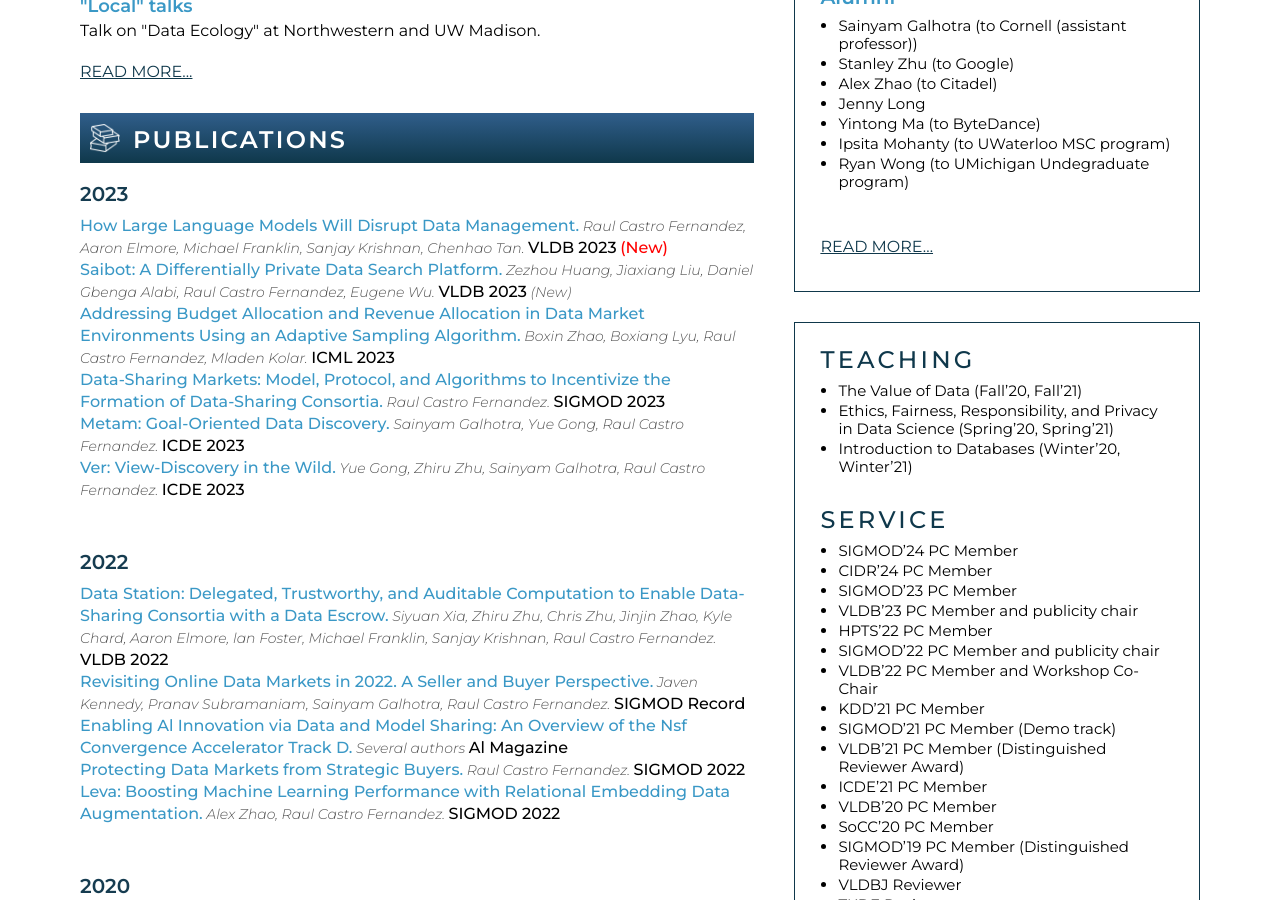
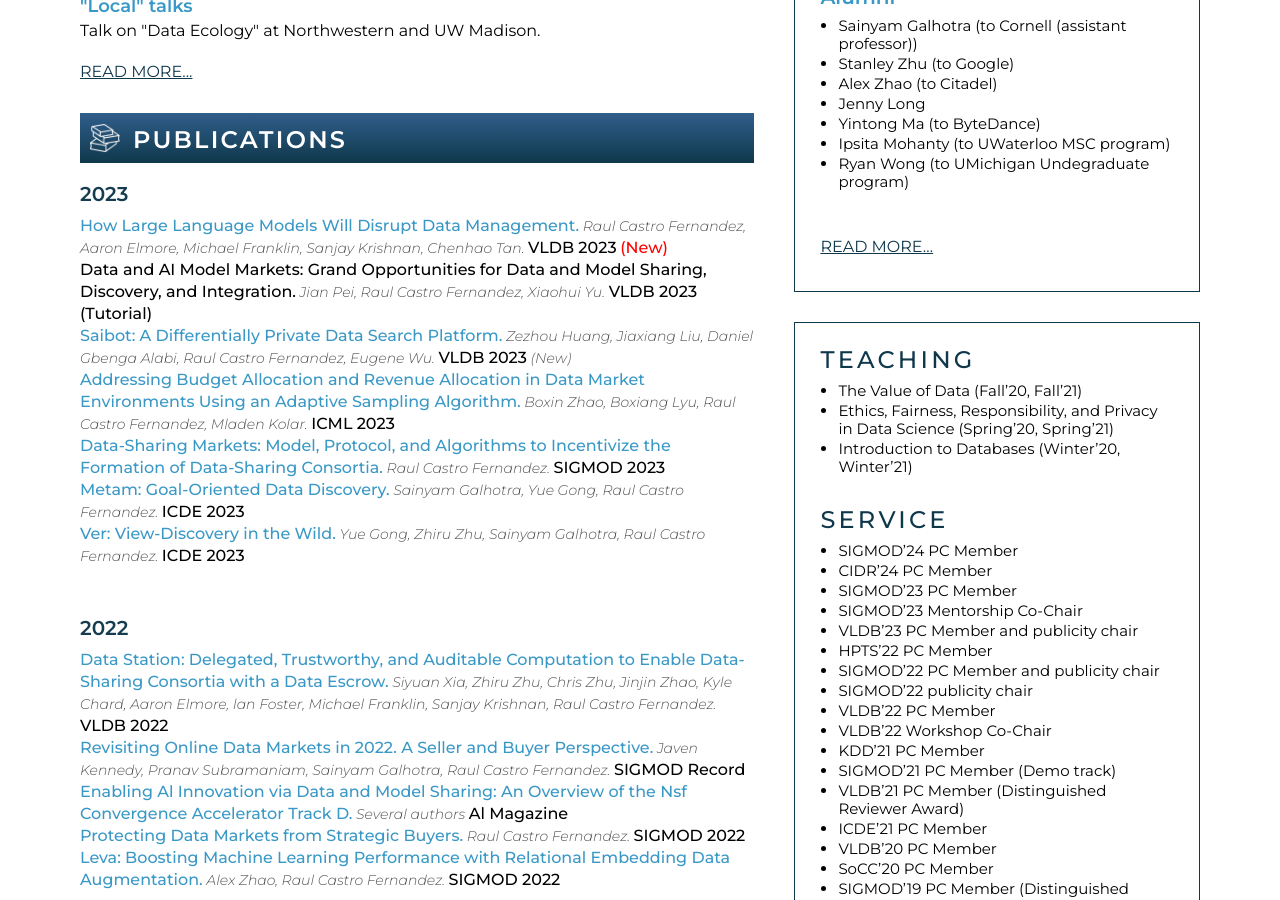
Before and after one commit to raulcf/raulcf.github.io, a Jekyll site: the page index.html, which Jekyll copies as it is, in a window 1280 px wide and 900 px high, scrolled down 818 px. Built offline with Jekyll 4.4.1, drawn with Linux system fonts in a browser that asks for light colours.

Commit message:
added mentorship chair

```diff
--- a/index.html
+++ b/index.html
@@ -132,6 +132,12 @@ Management.</a></strong> Raul Castro Fernandez, Aaron Elmore, Michael Franklin,
 Sanjay Krishnan, Chenhao Tan. <strong>VLDB 2023</strong> <strong> <span
 style='color:red;'>(New)</span></strong>
                     <br>
+                    <p>
+                    <strong>Data and AI Model Markets: Grand Opportunities for
+Data and Model Sharing, Discovery, and Integration.</a></strong> Jian Pei, Raul
+Castro Fernandez, Xiaohui Yu. <strong>VLDB 2023 (Tutorial)</strong>
+                    <br>
+
 
                     <strong><a href="./papers/saibot_vldb_2023.pdf">Saibot: A Differentially Private Data
 Search Platform.</a></strong> Zezhou Huang, Jiaxiang Liu, Daniel Gbenga Alabi,
@@ -398,10 +404,13 @@ Pietzuch.   <strong>PhD Workshop@DEBS’13</strong>
                         <li>SIGMOD’24 PC Member</li>
                         <li>CIDR’24 PC Member</li>
                         <li>SIGMOD’23 PC Member</li>
+                        <li>SIGMOD’23 Mentorship Co-Chair</li>
                         <li>VLDB’23 PC Member and publicity chair</li>
                         <li>HPTS’22 PC Member</li>
                         <li>SIGMOD’22 PC Member and publicity chair</li>
-                        <li>VLDB’22 PC Member and Workshop Co-Chair</li>
+                        <li>SIGMOD’22 publicity chair</li>
+                        <li>VLDB’22 PC Member</li>
+                        <li>VLDB’22 Workshop Co-Chair</li>
                         <li>KDD’21 PC Member</li>
                         <li>SIGMOD’21 PC Member (Demo track)</li>
                         <li>VLDB’21 PC Member (Distinguished Reviewer Award)</li>
```
